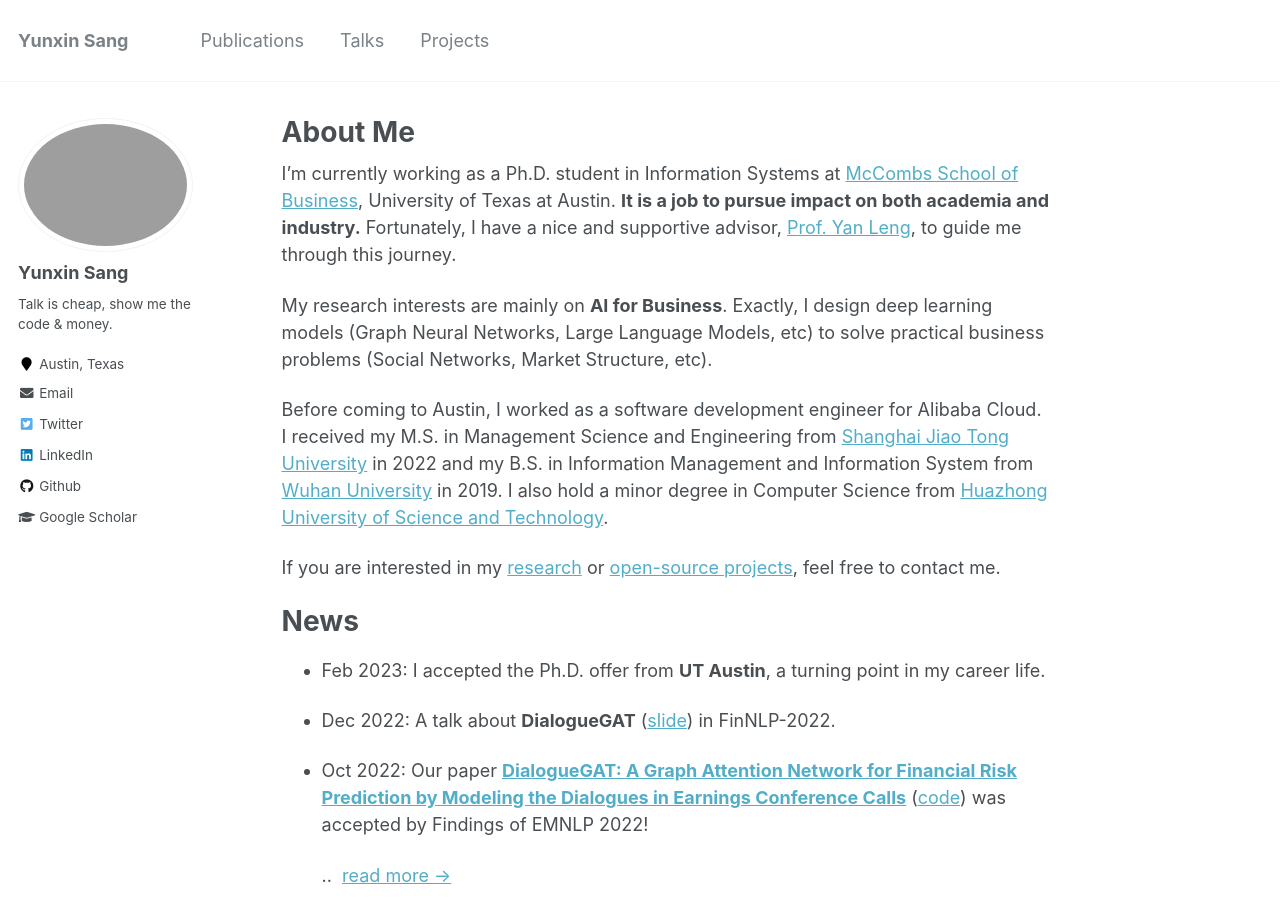
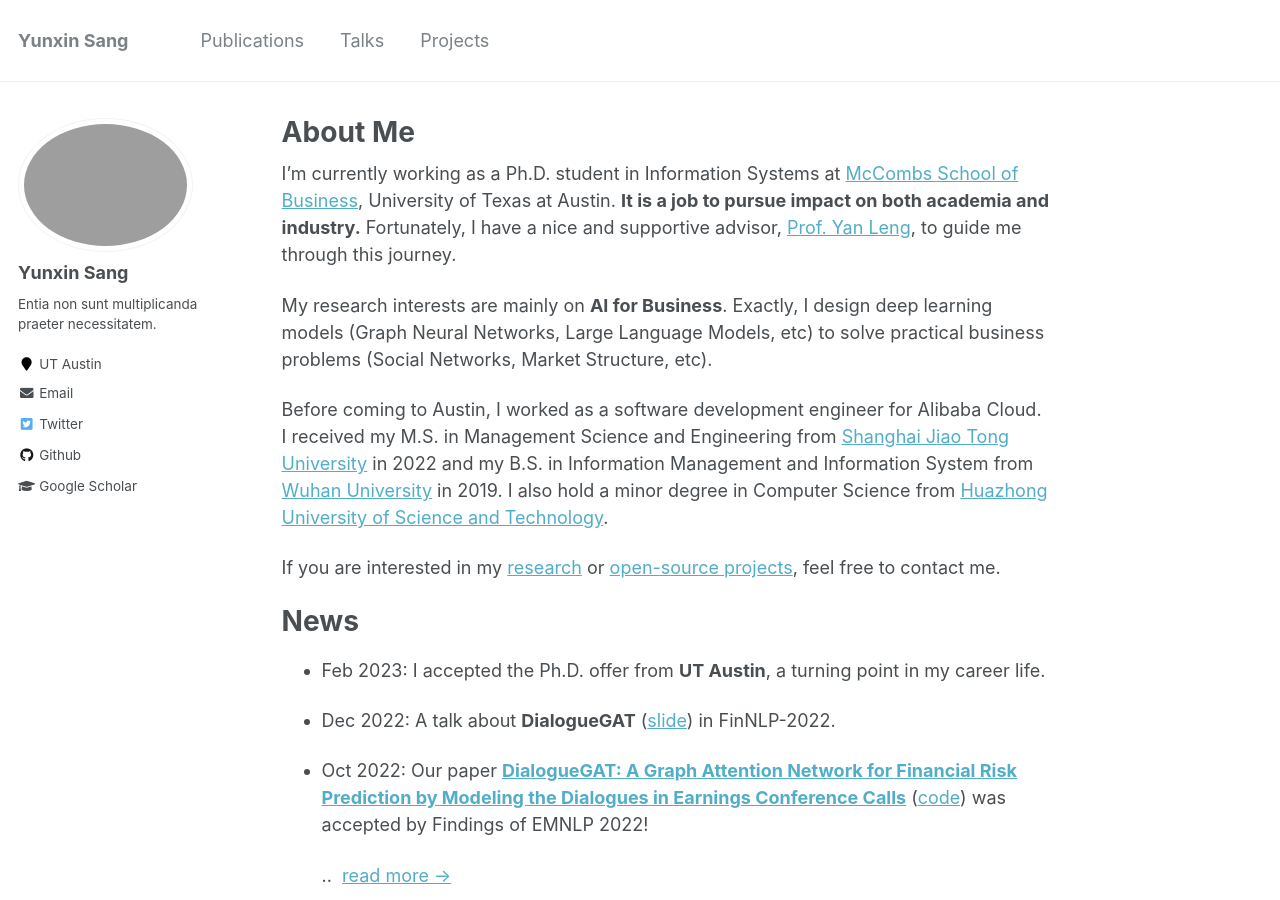
Before and after one commit to sangyx/sangyx.github.io, a Jekyll site: the page built from _pages/about.md, in a window 1280 px wide and 900 px high. Built offline with Jekyll 4.4.1, drawn with Linux system fonts in a browser that asks for light colours.

Commit message:
Update _config.yml

```diff
--- a/_config.yml
+++ b/_config.yml
@@ -10,7 +10,7 @@ locale                   : "en-US"
 title                    : "Yunxin Sang"
 title_separator          : "-"
 name                     : &name "Yunxin Sang"
-description              : &description "Talk is cheap, show me the code & money."
+description              : &description "A Ph.D. student"
 url                      : https://sangyx.com # the base hostname & protocol for your site e.g. "https://mmistakes.github.io"
 baseurl                  : "" # the subpath of your site, e.g. "/blog"
 repository               : "sangyx/sangyx.github.io"
@@ -82,8 +82,8 @@ analytics:
 author:
   name             : "Yunxin Sang"
   avatar           : "profile.jpg"
-  bio              : "Talk is cheap, show me the code & money."
-  location         : "Austin, Texas"
+  bio              : "Entia non sunt multiplicanda praeter necessitatem."
+  location         : "UT Austin"
   employer         :
   pubmed           :
   googlescholar    : "https://scholar.google.com/citations?user=Yk8TjrsAAAAJ&hl=en"
@@ -102,7 +102,7 @@ author:
   instagram        :
   impactstory      :
   lastfm           :
-  linkedin         : "sangyx"
+  linkedin         :
   orcid            :
   pinterest        :
   soundcloud       :
```
